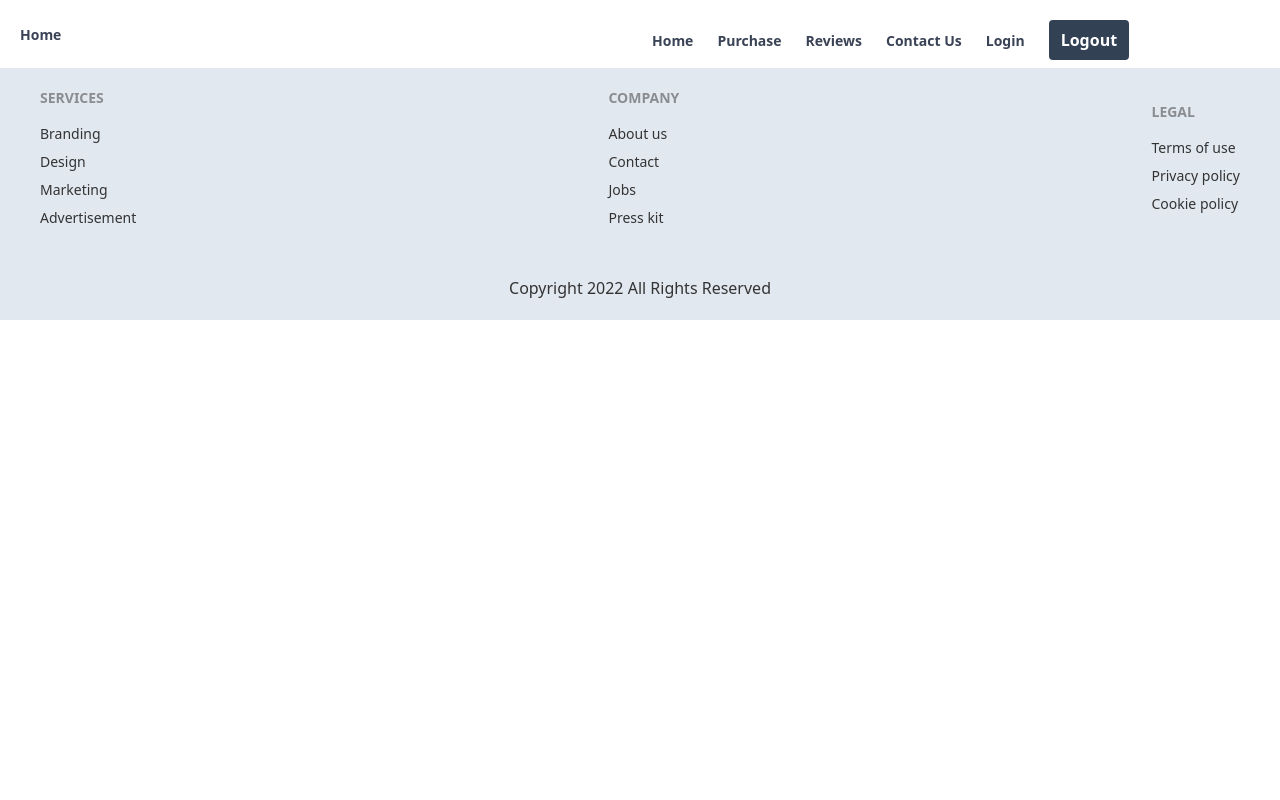
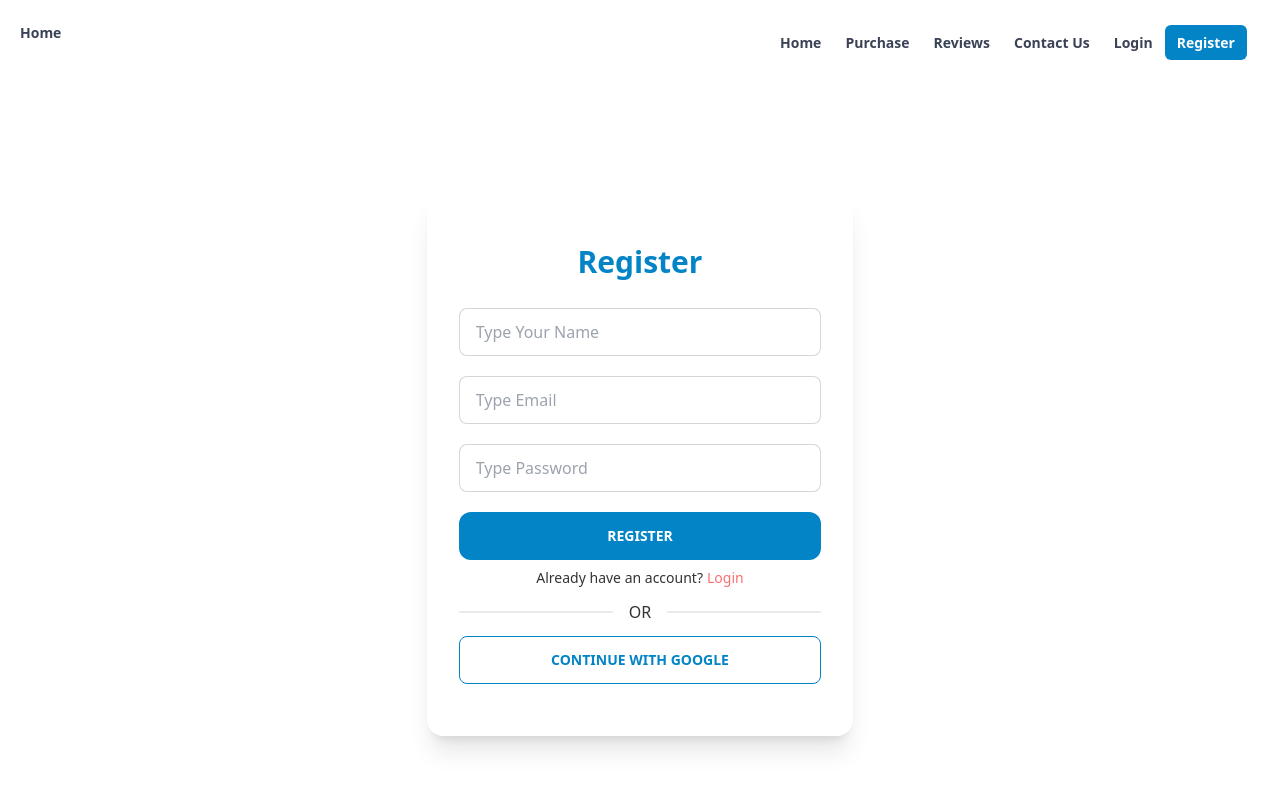
Before and after one commit to sadi-tanvir/Manufacturing-House-Client, a React (Create React App) app: page /register in a window 1280 px wide. Shown: the top 800 px of the page. Built offline with nearby package versions, Linux system fonts and the light colour scheme; no server answers.

Commit message:
added register route & added firebase registration

```diff
--- a/src/App.js
+++ b/src/App.js
@@ -5,6 +5,7 @@ import Navbar from './pages/shared/Navbar/Navbar';
 import Footer from "./pages/shared/Footer/Footer"
 import Purchase from './pages/Purchase/Purchase';
 import Login from './pages/Login-User/Login/Login';
+import Register from './pages/Login-User/Register/Register';
 
 const App = () => {
   return (
@@ -14,6 +15,7 @@ const App = () => {
         <Route path="/" element={<Home />} />
         <Route path="/purchase/:productId" element={<Purchase />} />
         <Route path="/login" element={<Login />} />
+        <Route path="/register" element={<Register />} />
       </Routes>
       <Footer />
     </>
--- a/src/pages/Home/HomeCarousel/HomeCarousel.js
+++ b/src/pages/Home/HomeCarousel/HomeCarousel.js
@@ -7,7 +7,7 @@ import banner_2 from "../../../assets/banner/banner-2.jpg"
 const HomeCarousel = () => {
     return (
         <>
-            <div class="carousel h-96">
+            <div class="carousel h-96 mt-10">
                 <div id="slide1" class="carousel-item relative w-full">
                     <img src={banner_1} alt="banner-1" class="w-full" />
                     <div class="absolute flex justify-between transform -translate-y-1/2 left-5 right-5 top-1/2">
--- a/src/pages/Login-User/Login/Login.js
+++ b/src/pages/Login-User/Login/Login.js
@@ -1,14 +1,18 @@
 import axios from 'axios';
 import React, { useEffect, useState } from 'react';
+import { useNavigate } from 'react-router-dom';
 import SocialLogin from '../SocialLogin/SocialLogin';
 
 
 
 const Login = () => {
+ // router
+ const navigate = useNavigate()
+
 
     return (
         <div className="h-screen flex justify-center items-center">
-            <div className="card w-4/12 bg-base-100 shadow-xl py-5">
+            <div className="card w-10/12 md:w-4/12 bg-base-100 shadow-xl py-5">
                 <div className="card-body">
                     <h1 className="text-sky-600 font-bold text-3xl text-center mb-5">Login</h1>
                     <form className="grid grid-cols-1 gap-5" action="">
@@ -20,7 +24,7 @@ const Login = () => {
                         <div className="">
                             <p className=" text-sm text-center">
                                 New to here?
-                                <span className="text-red-400 cursor-pointer ml-1">Create new account</span>
+                                <span  onClick={() => navigate('/register')} className="text-red-400 cursor-pointer ml-1">Create new account</span>
                             </p>
                         </div>
                         <div className="divider">OR</div>
--- /dev/null
+++ b/src/pages/Login-User/Register/Register.js
@@ -0,0 +1,82 @@
+import React, { useState } from 'react';
+import { useCreateUserWithEmailAndPassword } from 'react-firebase-hooks/auth';
+import { useUpdateProfile } from 'react-firebase-hooks/auth';
+import { useNavigate } from 'react-router-dom';
+import auth from "../../../firebase.init"
+import SocialLogin from '../SocialLogin/SocialLogin';
+import { apiBaseUrl } from "../../../utils/apiBaseUrl"
+import axios from 'axios'
+
+
+
+const Register = () => {
+    const [userInfo, setUserInfo] = useState({
+        name: '',
+        email: '',
+        password: ''
+    })
+    // firbase registration
+    const [
+        createUserWithEmailAndPassword,
+        user,
+        loading,
+        registerError,
+    ] = useCreateUserWithEmailAndPassword(auth);
+    // firebase update profile
+    const [updateProfile, updating, updateError] = useUpdateProfile(auth);
+
+    // handle change input
+    const handleChange = (e) => {
+        const {name, value} = e.target;
+        setUserInfo({...userInfo, [name]:value})
+    }
+
+
+    // router
+    const navigate = useNavigate()
+
+    const handleLogin = async (e) => {
+        e.preventDefault()
+        const { name, email, password } = userInfo;
+        await createUserWithEmailAndPassword(email, password)
+        await updateProfile({ displayName: name });
+        // const res = await axios.put(`${apiBaseUrl}/user/${email.value}`, {name:name.value,email:email.value})
+        // setAuthToken(res.data.token)
+        // localStorage.setItem('token', res.data.token)
+    }
+
+
+    // if (user) {
+    //     navigate('/')
+    // }
+
+    return (
+        <div className="h-screen flex justify-center items-center">
+            <div className="card w-10/12 md:w-4/12 bg-base-100 shadow-xl py-5">
+                <div className="card-body">
+                    <h1 className="text-info font-semibold text-3xl text-center mb-5">Register</h1>
+                    <form onSubmit={handleLogin} className="grid grid-cols-1 gap-5" action="">
+                        <input onChange={handleChange} name="name" type="text" placeholder="Type Your Name" className="input input-bordered w-full" />
+                        <input onChange={handleChange} name="email" type="email" placeholder="Type Email" className="input input-bordered w-full" />
+                        <input onChange={handleChange} name="password" type="password" placeholder="Type Password" className="input input-bordered w-full" />
+                        <button type="submit" className="btn btn-info text-white font-bold bg-gradient-to-r from-info to-info border-0 rounded-xl w-full">Register</button>
+                    </form>
+                    <div className="flex flex-col w-full border-opacity-50">
+                        <div className="">
+                            <p className=" text-sm text-center">
+                                Already have an account?
+                                <span onClick={() => navigate('/login')} className="text-red-400 cursor-pointer ml-1">Login</span>
+                            </p>
+                        </div>
+                        <div className="divider">OR</div>
+                        <div className="">
+                            <SocialLogin />
+                        </div>
+                    </div>
+                </div>
+            </div>
+        </div>
+    );
+};
+
+export default Register;
--- a/src/pages/Purchase/ProductDetails.js
+++ b/src/pages/Purchase/ProductDetails.js
@@ -1,4 +1,5 @@
 import React from 'react';
+import PurchaseConfirmModal from './PurchaseConfirmModal';
 
 const ProductDetails = ({ product }) => {
     console.log(product);
@@ -17,7 +18,9 @@ const ProductDetails = ({ product }) => {
                         <p className="text-lg font-semibold">Minimum Order: {minimum_order_qty} pcs</p>
                         <p className="text-lg font-semibold">Descripttion: {description}</p>
                         <div class="card-actions">
-                            <button class="btn mx-auto w-full mt-2 bg-sky-700 border-none hover:bg-sky-800">Confirm Your Order</button>
+                            <button >Confirm Your Order</button>
+                            <label for="confirm-purchase" class="btn mx-auto w-full mt-2 bg-sky-700 border-none hover:bg-sky-800">open modal</label>
+                            <PurchaseConfirmModal product={product} />
                         </div>
                     </div>
                 </div>
--- a/src/pages/shared/Navbar/Navbar.js
+++ b/src/pages/shared/Navbar/Navbar.js
@@ -1,11 +1,15 @@
 import React from 'react';
 import CustomLink from "../CustomLink/CustomLink"
+import { useAuthState } from 'react-firebase-hooks/auth';
+import auth from '../../../firebase.init';
 
 const Navbar = () => {
+    const [user, loading, error] = useAuthState(auth);
+    console.log(user);
     return (
         <>
             <header>
-                <nav>
+                <nav className="w-full ">
                     <div class="navbar bg-base-100">
                         <div class="navbar-start">
                             {/* medium size */}
@@ -24,6 +28,7 @@ const Navbar = () => {
                                     <CustomLink className="no-underline font-semibold md:font-bold rounded-lg text-sm px-3 py-2 block" to='/reviews'>Reviews</CustomLink>
                                     <CustomLink className="no-underline font-semibold md:font-bold rounded-lg text-sm px-3 py-2 block" to='/contact-us'>Contact Us</CustomLink>
                                     <CustomLink className="no-underline font-semibold md:font-bold rounded-lg text-sm px-3 py-2 block" to='/login'>Login</CustomLink>
+                                    <CustomLink className="no-underline font-semibold md:font-bold rounded-md text-sm px-3 py-2" to='/register'>Register</CustomLink>
                                 </ul>
                             </div>
                         </div>
@@ -43,10 +48,17 @@ const Navbar = () => {
                                     <svg xmlns="http://www.w3.org/2000/svg" fill="none" viewBox="0 0 24 24" class="inline-block w-5 h-5 stroke-current"><path stroke-linecap="round" stroke-linejoin="round" stroke-width="2" d="M5 12h.01M12 12h.01M19 12h.01M6 12a1 1 0 11-2 0 1 1 0 012 0zm7 0a1 1 0 11-2 0 1 1 0 012 0zm7 0a1 1 0 11-2 0 1 1 0 012 0z"></path></svg>
                                 </label>
                                 <ul tabindex="0" class="menu menu-compact dropdown-content mt-3 p-2 shadow bg-base-100 rounded-box w-52">
-                                    <li className="">
+                                    {
+                                        user ? <>
+                                            <li className="">
+                                                <button className="bg-slate-700 text-white px-3 py-2 rounded font-bold ">Logout</button>
+                                            </li>
+                                        </> : <>
+                                            <CustomLink className="no-underline font-semibold md:font-bold rounded-md text-sm px-3 py-2 block" to='/login'>Login</CustomLink>
+                                            <CustomLink className="no-underline font-semibold md:font-bold rounded-md text-sm px-3 py-2 block" to='/register'>Register</CustomLink>
+                                        </>
+                                    }
 
-                                        <button className="bg-slate-700 text-white px-3 py-2 rounded font-bold ">Logout</button>
-                                    </li>
 
                                 </ul>
                             </div>
@@ -54,13 +66,19 @@ const Navbar = () => {
 
                         {/* medium size */}
                         <div className="hidden md:block">
-                            <div class="flex justify-center mt-5">
+                            <div class="flex justify-end items-center mt-5 md:ml-32">
                                 <CustomLink className="no-underline font-semibold md:font-bold rounded-md text-sm px-3 py-2" to='/'>Home</CustomLink>
                                 <CustomLink className="no-underline font-semibold md:font-bold rounded-md text-sm px-3 py-2" to='/purchase'>Purchase</CustomLink>
                                 <CustomLink className="no-underline font-semibold md:font-bold rounded-md text-sm px-3 py-2" to='/reviews'>Reviews</CustomLink>
                                 <CustomLink className="no-underline font-semibold md:font-bold rounded-md text-sm px-3 py-2" to='/contact-us'>Contact Us</CustomLink>
-                                <CustomLink className="no-underline font-semibold md:font-bold rounded-md text-sm px-3 py-2" to='/login'>Login</CustomLink>
-                                <button className="bg-slate-700 text-white px-3 py-2 rounded ml-3 font-bold -mt-2">Logout</button>
+                                {
+                                    user ? <>
+                                        <button className="bg-slate-700 text-white px-3 py-2 rounded ml-3 font-bold">Logout</button>
+                                    </> : <>
+                                        <CustomLink className="no-underline font-semibold md:font-bold rounded-md text-sm px-3 py-2" to='/login'>Login</CustomLink>
+                                        <CustomLink className="no-underline font-semibold md:font-bold rounded-md text-sm px-3 py-2" to='/register'>Register</CustomLink>
+                                    </>
+                                }
                             </div>
                         </div>
                     </div>
```
Also changed, not shown: src/firebase.init.js (+21 -0 lines), src/pages/Purchase/PurchaseConfirmModal.js (added, +37 -0 lines).
